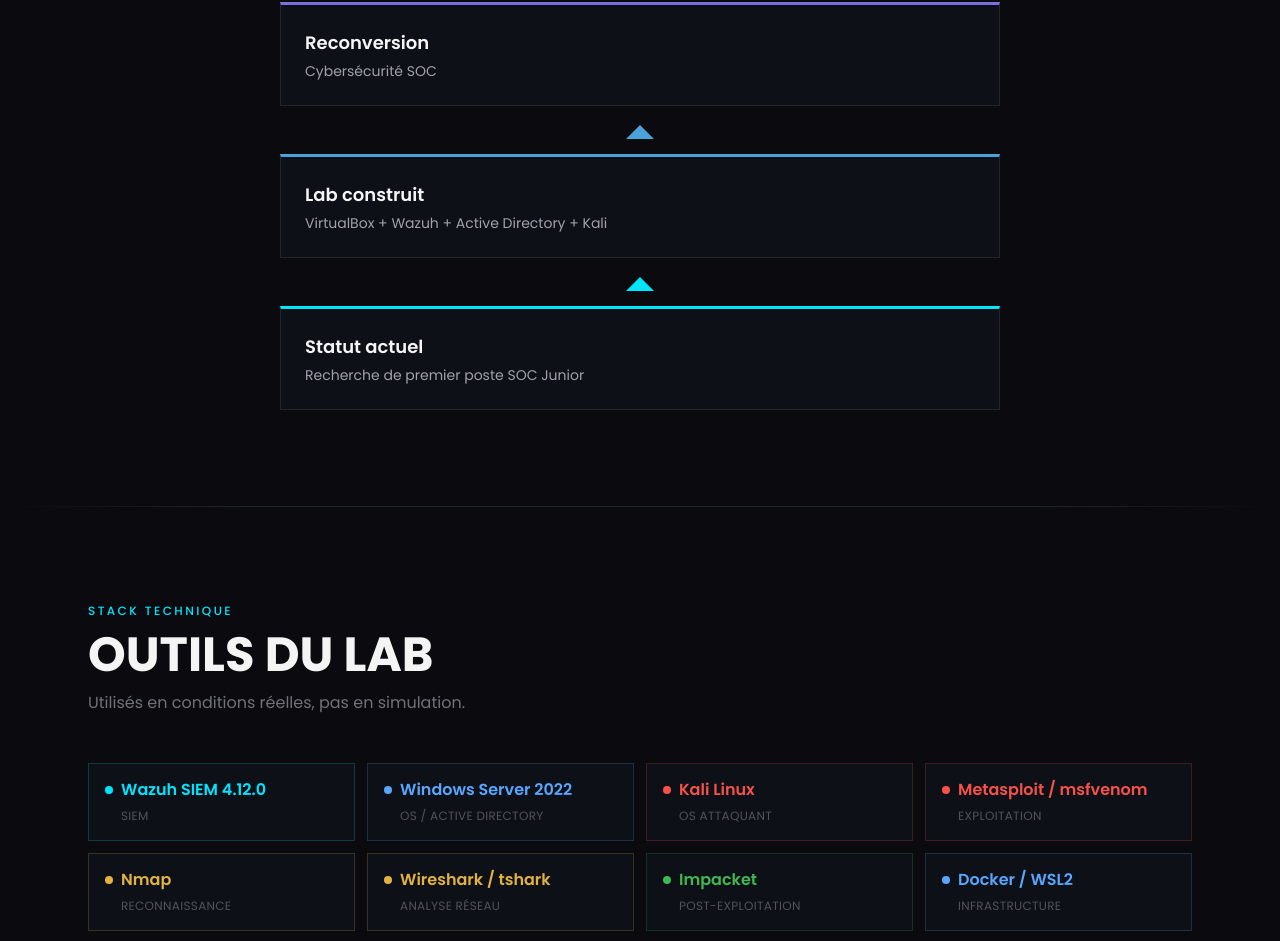
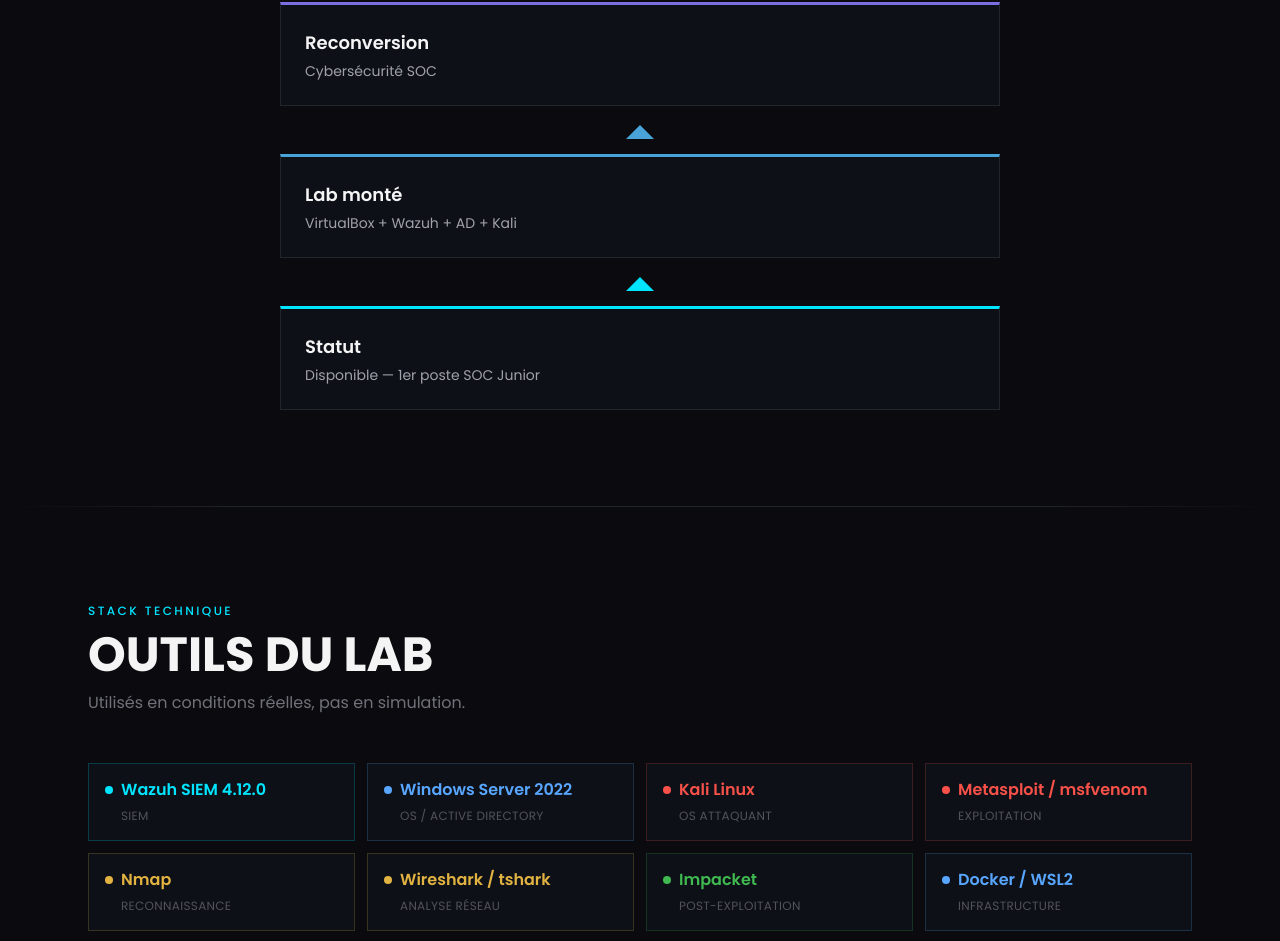
Before and after one commit to J-Hadley-C/portfolio-soc, a React (Vite) app: page / in a window 1280 px wide. Shown: the part 1940-2881 px from the top of the page. Built offline with nearby package versions, Linux system fonts and the light colour scheme.

Commit message:
fix: reprendre le texte exact de About.jsx dans la section Parcours

```diff
--- a/src/components/Parcours.jsx
+++ b/src/components/Parcours.jsx
@@ -3,8 +3,8 @@
 const ETAPES = [
   { titre: 'Formation initiale', texte: 'Développement logiciel' },
   { titre: 'Reconversion', texte: 'Cybersécurité SOC' },
-  { titre: 'Lab construit', texte: 'VirtualBox + Wazuh + Active Directory + Kali' },
-  { titre: 'Statut actuel', texte: 'Recherche de premier poste SOC Junior' },
+  { titre: 'Lab monté', texte: 'VirtualBox + Wazuh + AD + Kali' },
+  { titre: 'Statut', texte: 'Disponible — 1er poste SOC Junior' },
 ]
 
 // Dégradé violet -> cyan appliqué étape par étape (0 = violet, dernière = cyan)
```
